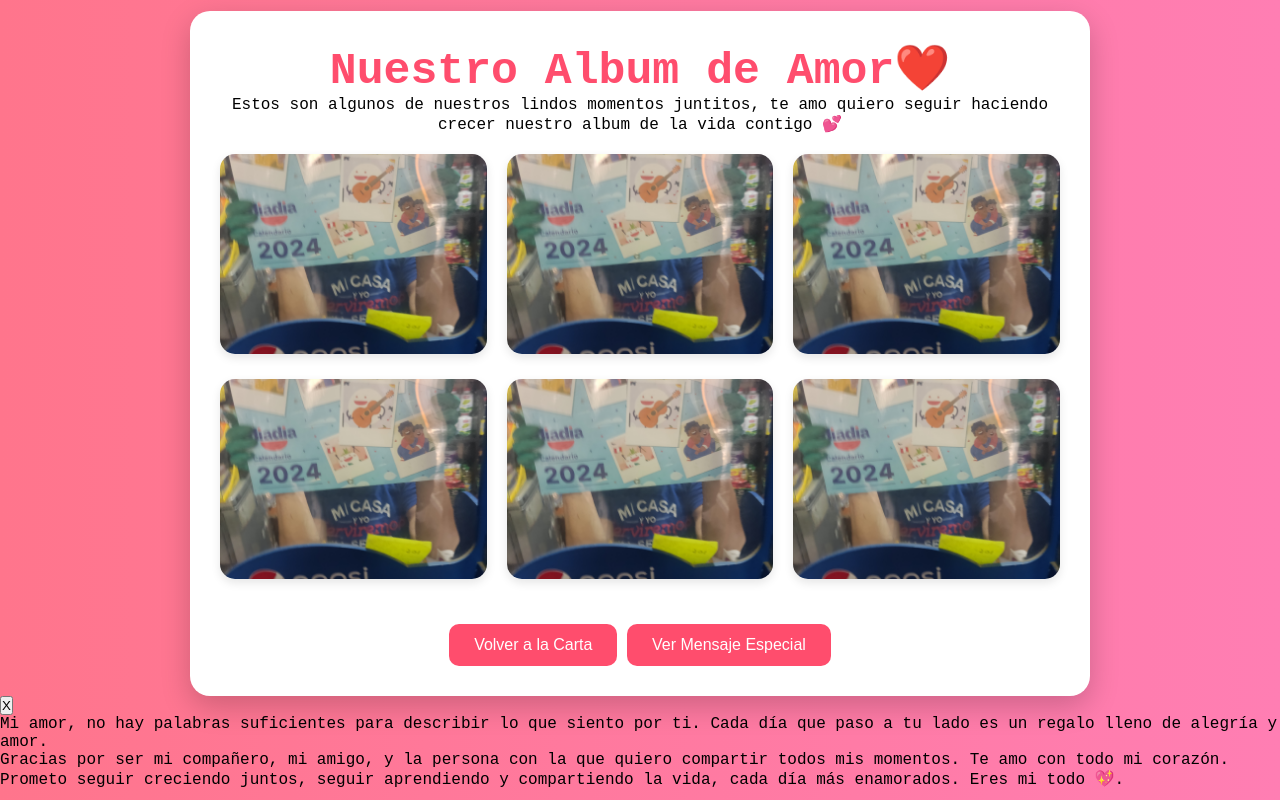
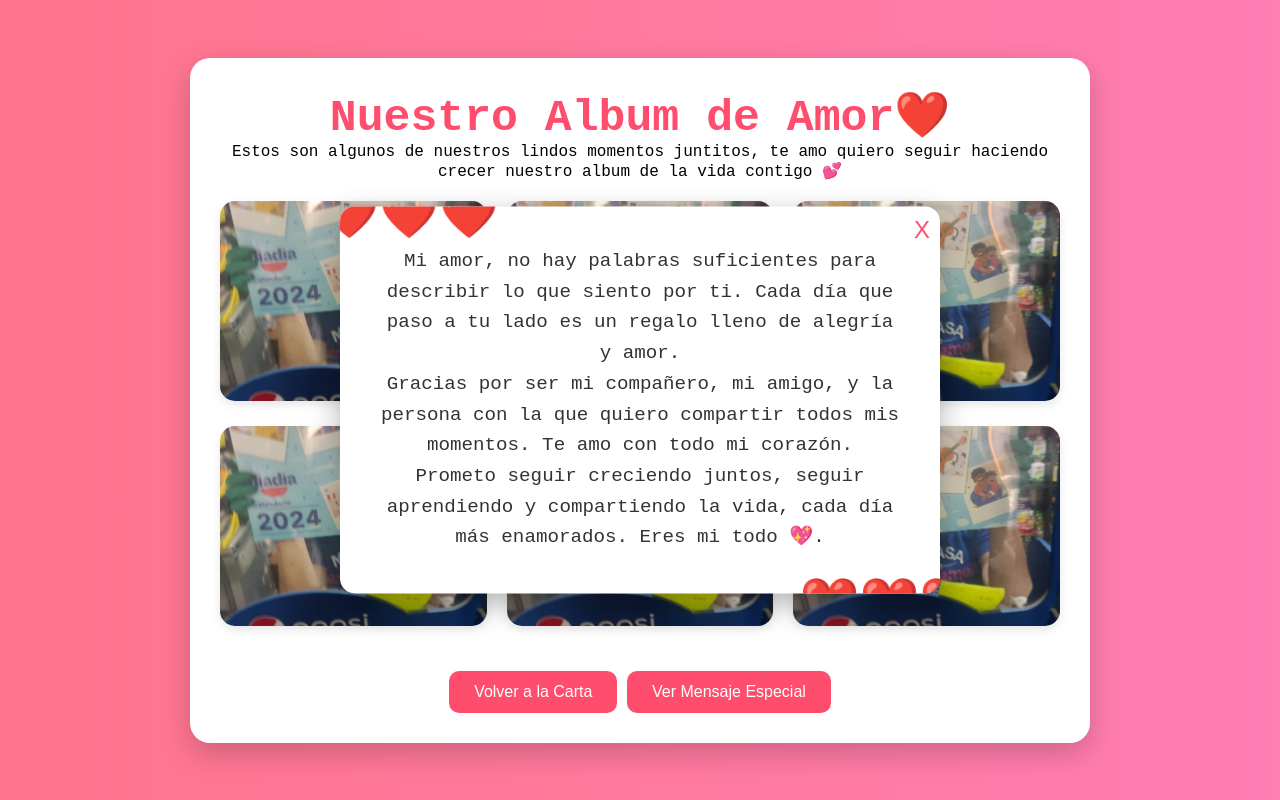
Before and after one commit to hulkychm/svalentinn, a plain HTML site: page album.html in a window 1280 px wide. Both pictures are taken after a click on the button "Ver Mensaje Especial". Drawn offline with Linux system fonts and the light colour scheme.

Commit message:
Update album.css

```diff
--- a/album.css
+++ b/album.css
@@ -1,9 +1,9 @@
-/* Resetear estilos */
 * {
   margin: 0;
   padding: 0;
   box-sizing: border-box;
 }
+
 body {
   font-family: 'Courier New', cursive;
   background: linear-gradient(to right, #ff758c, #ff7eb3);
@@ -13,6 +13,7 @@
   justify-content: center;
   min-height: 100vh;
 }
+
 .album-container {
   text-align: center;
   max-width: 900px;
@@ -22,19 +23,23 @@
   border-radius: 20px;
   box-shadow: 0 10px 30px rgba(0, 0, 0, 0.2);
 }
+
 h1 {
   font-size: 2.8rem;
   color: #ff4d6d;
 }
+
 .gallery {
   display: grid;
   grid-template-columns: repeat(auto-fit, minmax(200px, 1fr));
   gap: 20px;
   margin-top: 20px;
 }
+
 .photo {
   position: relative;
 }
+
 .photo img {
   width: 100%;
   height: 200px;
@@ -43,9 +48,11 @@
   transition: transform 0.3s ease-in-out;
   box-shadow: 0 4px 10px rgba(0, 0, 0, 0.1);
 }
+
 .photo:hover img {
   transform: scale(1.1);
 }
+
 .hover-heart {
   position: absolute;
   top: 50%;
@@ -55,12 +62,15 @@
   opacity: 0;
   transition: opacity 0.3s ease-in-out;
 }
+
 .photo:hover .hover-heart {
   opacity: 1;
 }
+
 footer {
   margin-top: 40px;
 }
+
 footer button {
   padding: 12px 25px;
   background-color: #ff4d6d;
@@ -71,6 +81,89 @@
   border-radius: 10px;
   transition: background-color 0.3s;
 }
+
 footer button:hover {
   background-color: #ff1e3a;
 }
+
+/* Estilo del recuadro con el mensaje especial */
+.message-box {
+  display: none; /* Oculto por defecto */
+  position: fixed;
+  top: 50%;
+  left: 50%;
+  transform: translate(-50%, -50%);
+  background-color: #fff;
+  padding: 40px;
+  border-radius: 15px;
+  box-shadow: 0 10px 30px rgba(0, 0, 0, 0.3);
+  width: 80%;
+  max-width: 600px;
+  text-align: center;
+  animation: fadeIn 0.5s ease-out;
+  overflow: hidden;
+  z-index: 1000;
+}
+
+.message-content {
+  font-size: 1.2rem;
+  line-height: 1.6;
+  color: #333;
+}
+
+/* Botón de cerrar */
+.close-btn {
+  background-color: transparent;
+  color: #ff4d6d;
+  border: none;
+  font-size: 1.5rem;
+  cursor: pointer;
+  position: absolute;
+  top: 10px;
+  right: 10px;
+}
+
+.close-btn:hover {
+  color: #ff1e3a;
+}
+
+/* Animación para que el recuadro aparezca suavemente */
+@keyframes fadeIn {
+  0% {
+    opacity: 0;
+  }
+  100% {
+    opacity: 1;
+  }
+}
+
+/* Corazones de fondo que se mueven de forma animada */
+.message-box::before {
+  content: "❤️❤️❤️";
+  position: absolute;
+  top: -30px;
+  left: -30px;
+  font-size: 3rem;
+  animation: moveHearts 2s infinite ease-in-out;
+}
+
+.message-box::after {
+  content: "❤️❤️❤️";
+  position: absolute;
+  bottom: -30px;
+  right: -30px;
+  font-size: 3rem;
+  animation: moveHearts 2s infinite ease-in-out reverse;
+}
+
+@keyframes moveHearts {
+  0% {
+    transform: translate(0, 0);
+  }
+  50% {
+    transform: translate(10px, 10px);
+  }
+  100% {
+    transform: translate(0, 0);
+  }
+}
```
Lines whose indentation alone changed are shown as unchanged.
